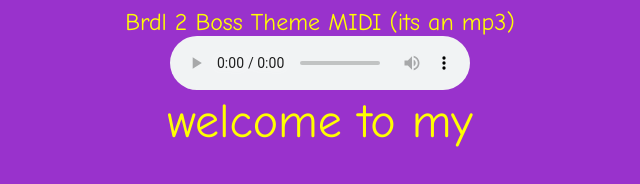
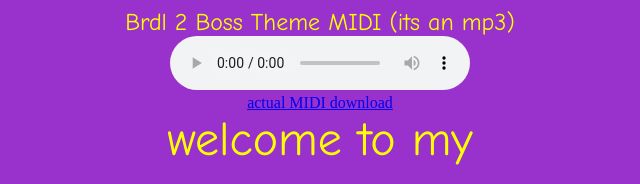
Before and after one commit to Pop4484/pop4484.github.io, a plain HTML site: page index.html in a window 1280 px wide. Shown: the top 184 px of the page, without its empty margins (320-960 px from the left). Drawn offline with Linux system fonts and the light colour scheme.

Commit message:
actual midi download
What's a MIDI File?
I'LL SHOW YOU!!!

```diff
--- a/index.html
+++ b/index.html
@@ -11,6 +11,8 @@
             <br>
             <audio controls src="sound/bosstheme.mid.mp3"></audio>
             <br>
+            <a href="sound/Boss Theme.mid">actual MIDI download</a>
+            <br>
             <sitetitle>welcome to my</sitetitle>
             <marquee scrollamount="20"><sitetitle>EPIC WEBSITE</sitetitle></marquee>
             <cooltitle>stuff</cooltitle>
```
Also changed, not shown: 1 other file.
